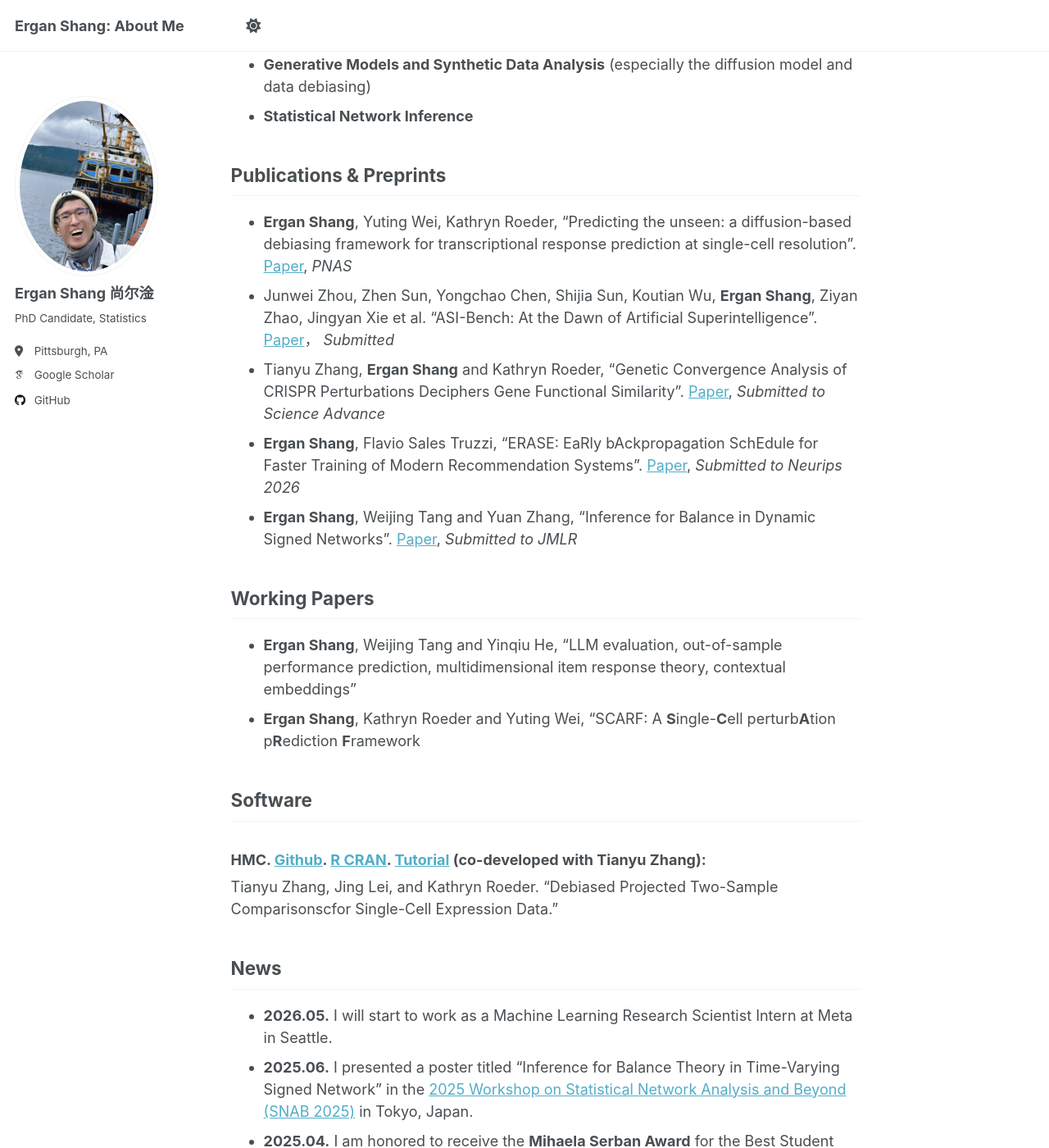
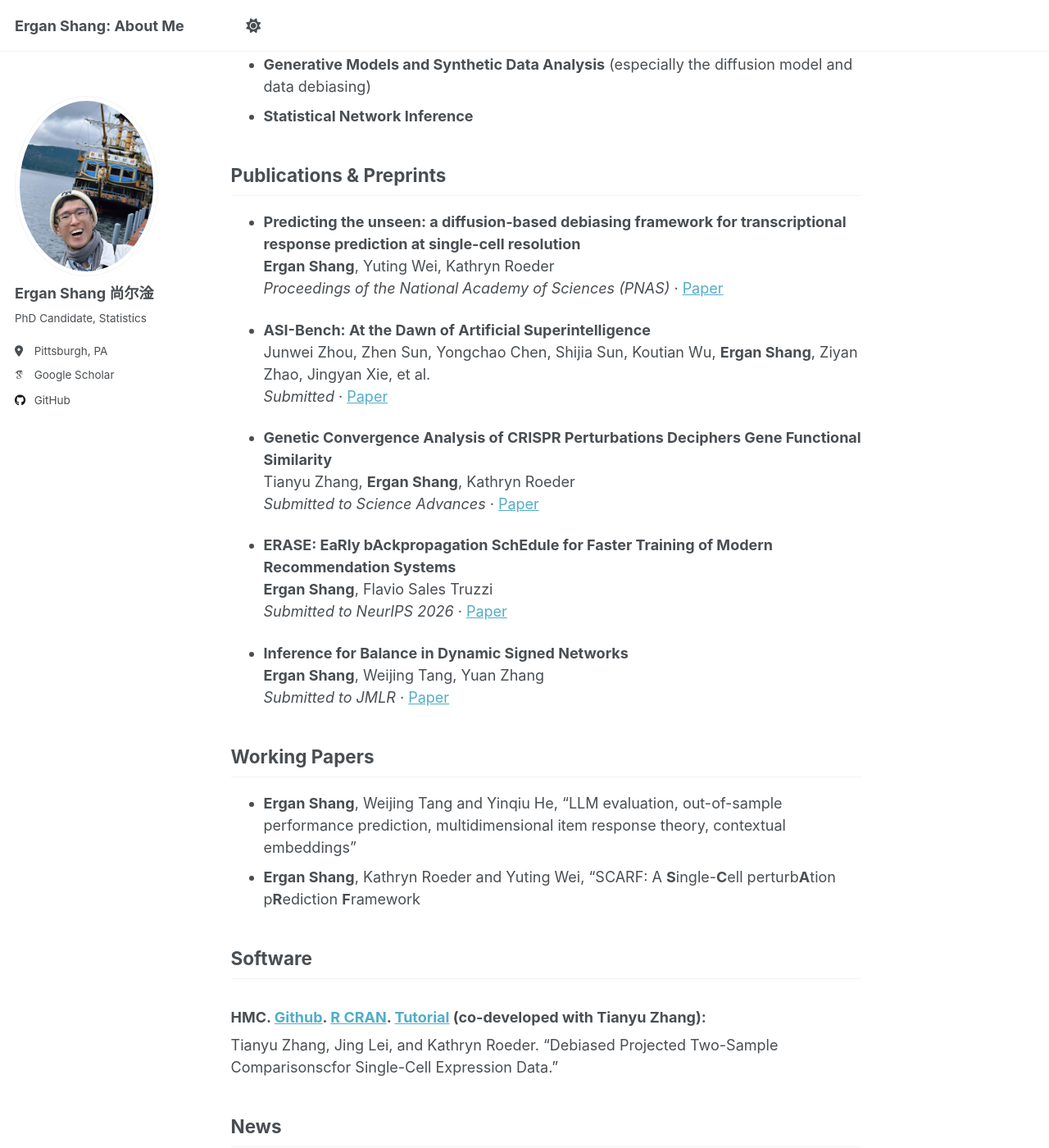
Before and after one commit to ergan-shang/ergan-shang.github.io, a Jekyll site: the page built from _pages/about.md, in a window 1280 px wide and 1400 px high, scrolled down 671 px. Shown: the whole window at 82% size. Built offline with Jekyll 4.4.1, drawn with Linux system fonts in a browser that asks for light colours; some web fonts are replaced.

Commit message:
Update about.md

```diff
--- a/_pages/about.md
+++ b/_pages/about.md
@@ -22,11 +22,25 @@
 
 ## Publications & Preprints
 
-- **Ergan Shang**, Yuting Wei, Kathryn Roeder, "Predicting the unseen: a diffusion-based debiasing framework for transcriptional response prediction at single-cell resolution". [Paper](https://www.pnas.org/doi/10.1073/pnas.2525268122), *PNAS*
-- Junwei Zhou, Zhen Sun, Yongchao Chen, Shijia Sun, Koutian Wu, **Ergan Shang**, Ziyan Zhao, Jingyan Xie et al. "ASI-Bench: At the Dawn of Artificial Superintelligence". [Paper](https://arxiv.org/abs/2608.17271)， *Submitted*
-- Tianyu Zhang, **Ergan Shang** and Kathryn Roeder, "Genetic Convergence Analysis of CRISPR Perturbations Deciphers Gene Functional Similarity". [Paper](https://www.biorxiv.org/content/10.1101/2025.11.13.688060v1), *Submitted to Science Advance*
-- **Ergan Shang**, Flavio Sales Truzzi, "ERASE: EaRly bAckpropagation SchEdule for Faster Training of Modern Recommendation Systems". [Paper](https://arxiv.org/abs/2608.18469), *Submitted to Neurips 2026*
-- **Ergan Shang**, Weijing Tang and Yuan Zhang, "Inference for Balance in Dynamic Signed Networks". [Paper](https://arxiv.org/abs/2606.08786), *Submitted to JMLR*
+- **Predicting the unseen: a diffusion-based debiasing framework for transcriptional response prediction at single-cell resolution**
+    **Ergan Shang**, Yuting Wei, Kathryn Roeder
+    *Proceedings of the National Academy of Sciences (PNAS)* · [Paper](https://www.pnas.org/doi/10.1073/pnas.2525268122)
+
+- **ASI-Bench: At the Dawn of Artificial Superintelligence**
+    Junwei Zhou, Zhen Sun, Yongchao Chen, Shijia Sun, Koutian Wu, **Ergan Shang**, Ziyan Zhao, Jingyan Xie, et al.
+    *Submitted* · [Paper](https://arxiv.org/abs/2608.17271)
+
+- **Genetic Convergence Analysis of CRISPR Perturbations Deciphers Gene Functional Similarity**
+    Tianyu Zhang, **Ergan Shang**, Kathryn Roeder
+    *Submitted to Science Advances* · [Paper](https://www.biorxiv.org/content/10.1101/2025.11.13.688060v1)
+
+- **ERASE: EaRly bAckpropagation SchEdule for Faster Training of Modern Recommendation Systems**
+    **Ergan Shang**, Flavio Sales Truzzi
+    *Submitted to NeurIPS 2026* · [Paper](https://arxiv.org/abs/2608.18469)
+
+- **Inference for Balance in Dynamic Signed Networks**
+    **Ergan Shang**, Weijing Tang, Yuan Zhang
+    *Submitted to JMLR* · [Paper](https://arxiv.org/abs/2606.08786)
 
 ## Working Papers
 
```
